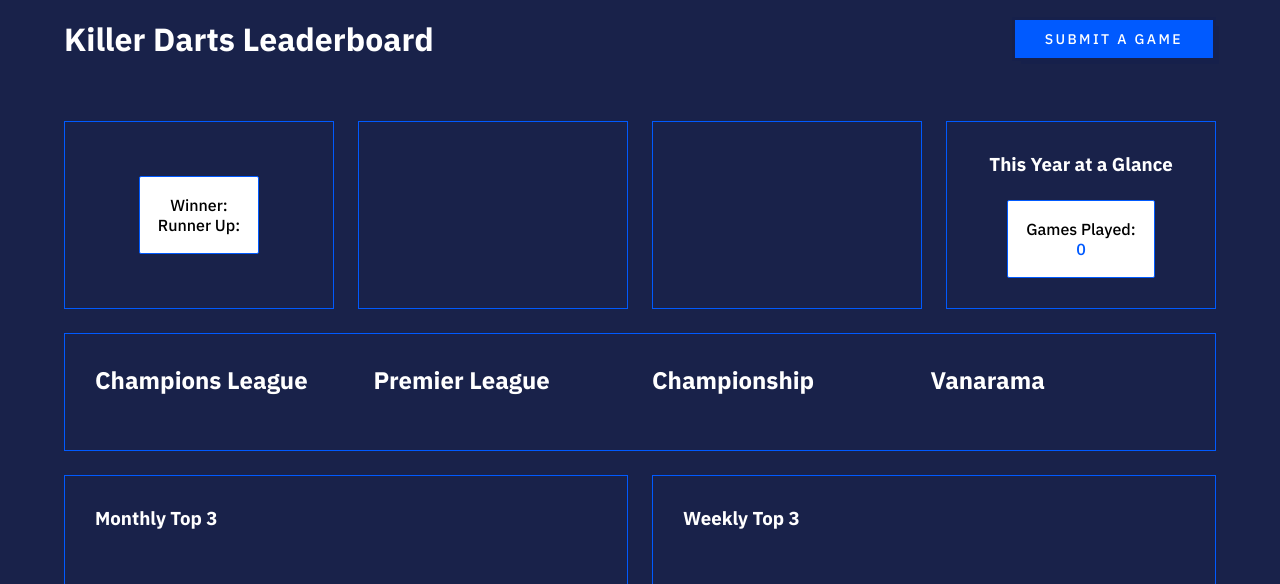
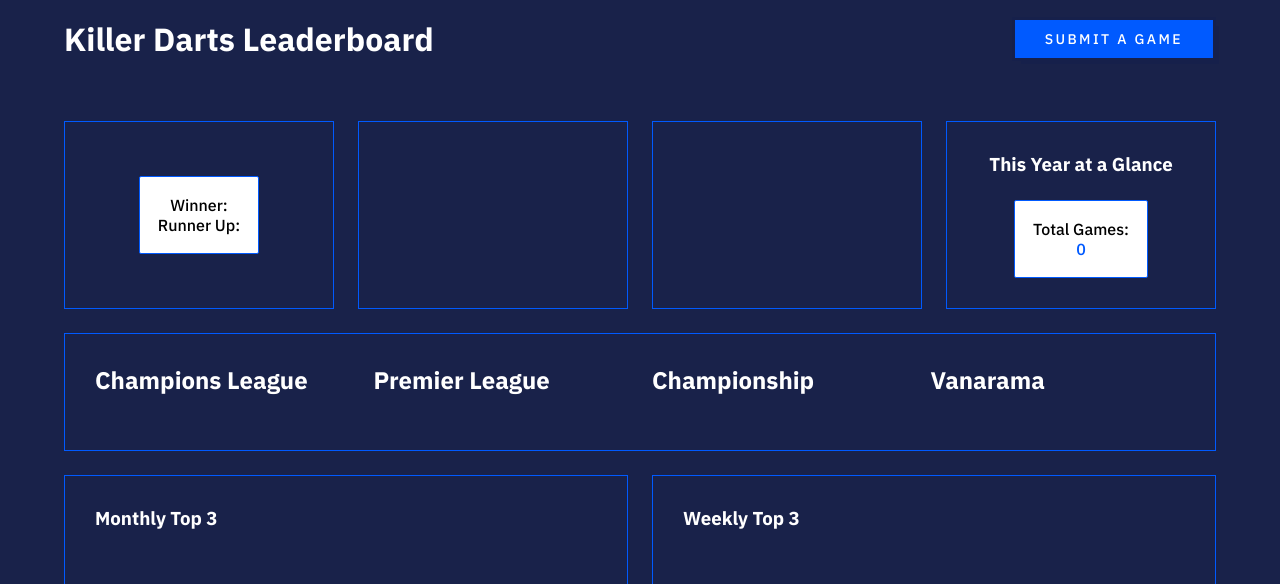
Before and after one commit to Joe-Tynan/darts-portal, a Django app: page / in a window 1280 px wide. Shown: the part 137-721 px from the top of the page. Run offline with Django 5.2, Linux system fonts and the light colour scheme; data that the repository does not hold is empty.

Commit message:
Changing Games Played Label

```diff
--- a/templates/index.html
+++ b/templates/index.html
@@ -22,7 +22,7 @@
         <div class="pk-border">
             <h3>This Year at a Glance</h3>
             <div class="flex-wrapper">
-                <p>Games Played: <span class="block">{{ this_years_game_count }}</span></p>
+                <p>Total Games: <span class="block">{{ this_years_game_count }}</span></p>
             </div>
         </div>
     </div>
```
